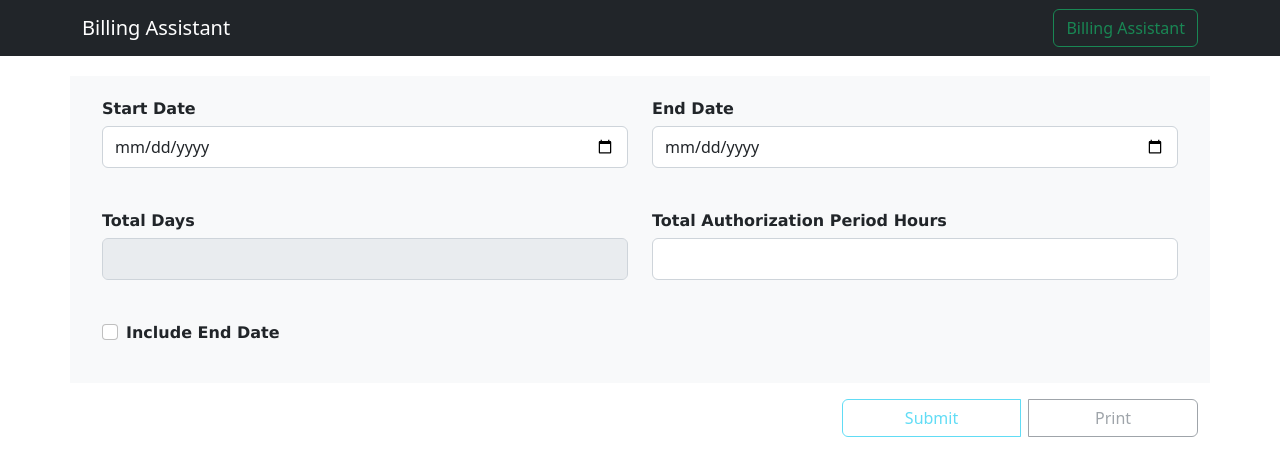
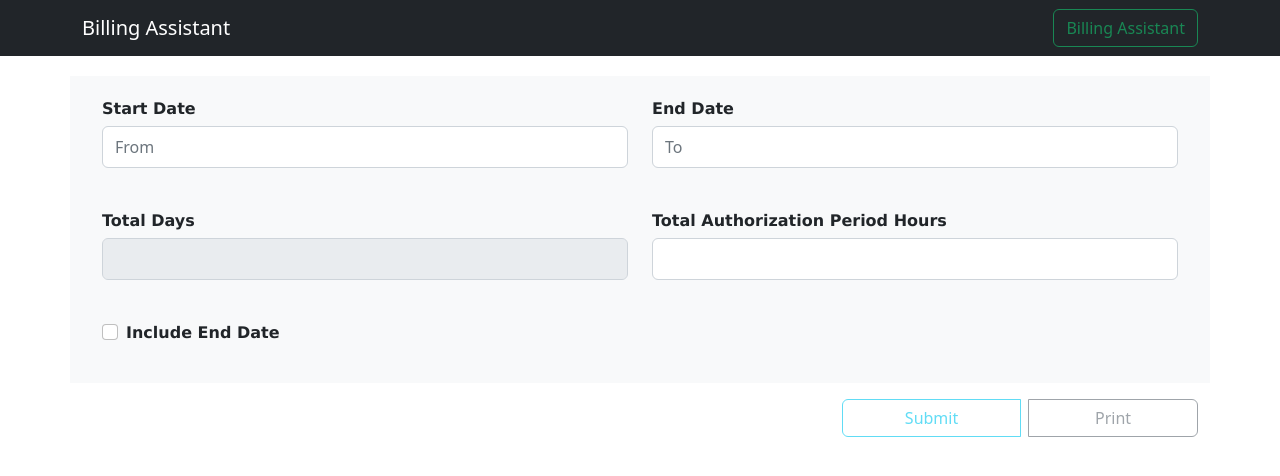
Before and after one commit to Abdallah-LionHeart/HHA-Reporting, an Angular app: page /calculator in a window 1280 px wide. Shown: the top 476 px of the page. Built offline with nearby package versions, Linux system fonts and the light colour scheme.

Commit message:
deploy for mac

```diff
--- a/angular.json
+++ b/angular.json
@@ -24,6 +24,7 @@
             ],
             "styles": [
               "node_modules/bootstrap/dist/css/bootstrap.min.css",
+              "node_modules/ngx-bootstrap/datepicker/bs-datepicker.css",
               "src/styles.css"
             ],
             "scripts": []
--- a/src/app/app.module.ts
+++ b/src/app/app.module.ts
@@ -9,6 +9,10 @@ import { RouterModule } from '@angular/router';
 import { FormsModule, ReactiveFormsModule } from '@angular/forms';
 import { CommonModule } from '@angular/common';
 import { BrowserAnimationsModule } from '@angular/platform-browser/animations';
+
+import { BsDatepickerModule } from 'ngx-bootstrap/datepicker';
+
+
 @NgModule({
   declarations: [
     AppComponent,
@@ -22,6 +26,8 @@ import { BrowserAnimationsModule } from '@angular/platform-browser/animations';
     FormsModule,
     ReactiveFormsModule,
     CommonModule,
+    BsDatepickerModule.forRoot(),
+
 
   ],
   providers: [],
--- a/src/app/calculator/calculator.component.html
+++ b/src/app/calculator/calculator.component.html
@@ -33,15 +33,22 @@
         <div class="form-row row bg-light p-20 mb-20" style="margin-top: 20px; padding: 20px;">
             <div class="col-md-6 mb-3">
                 <label for="start-date" class="labelPosition">Start Date</label>
-                <input type="date" id="start-date" formControlName="startDate" class="form-control py-2">
+                <!-- <input type="date" id="start-date" formControlName="startDate" class="form-control py-2"> -->
+
+                <input type="text" placeholder="From" formControlName="startDate" class="form-control py-2" bsDatepicker
+                    [bsConfig]="{ isAnimated: true }">
+
             </div>
             <div class="col-md-6 mb-3">
                 <label for="end-date" class="labelPosition">End Date</label>
-                <input type="date" id="end-date" name="endDate" formControlName="endDate" class="form-control py-2">
+                <!-- <input type="date" id="end-date" name="endDate" formControlName="endDate" class="form-control py-2"> -->
+                <input type="text" placeholder="To" formControlName="endDate" class="form-control py-2" bsDatepicker
+                    [bsConfig]="{ isAnimated: true }">
             </div>
             <div class="col-md-6 mb-3 mt-4">
                 <label for="totalDays" class="labelPosition">Total Days</label>
-                <input type="text" id="totalDays" class="form-control py-2" name="totalDays" formControlName="totalDays">
+                <input type="text" id="totalDays" class="form-control py-2" name="totalDays"
+                    formControlName="totalDays">
             </div>
             <div class="col-md-6 mb-3 mt-4">
                 <label for="hours-input" class="labelPosition">Total Authorization Period Hours</label>
@@ -78,7 +85,8 @@
 
     <div class="row resultInfo" *ngIf="result" style="margin-top: 20px; padding: 20px;">
         <div class="col-md-6 mt-20 p-20">
-            <h3 class="mt-2"><strong class="me-2">From :</strong> {{result.startDate | date}} <strong class="ms-4">To :</strong> {{result.endDate | date}} </h3>
+            <h3 class="mt-2"><strong class="me-2">From :</strong> {{result.startDate | date}} <strong class="ms-4">To
+                    :</strong> {{result.endDate | date}} </h3>
             <hr class="my-4">
             <h1 class="daysresult">Result: {{result.days}} Days</h1>
             <hr class="my-4" *ngIf="!result.hasWorkingHours">
```
Also changed, not shown: package.json (+4 -3 lines), notes.txt, 2 other files (tests, documents, lock files or other folders).
